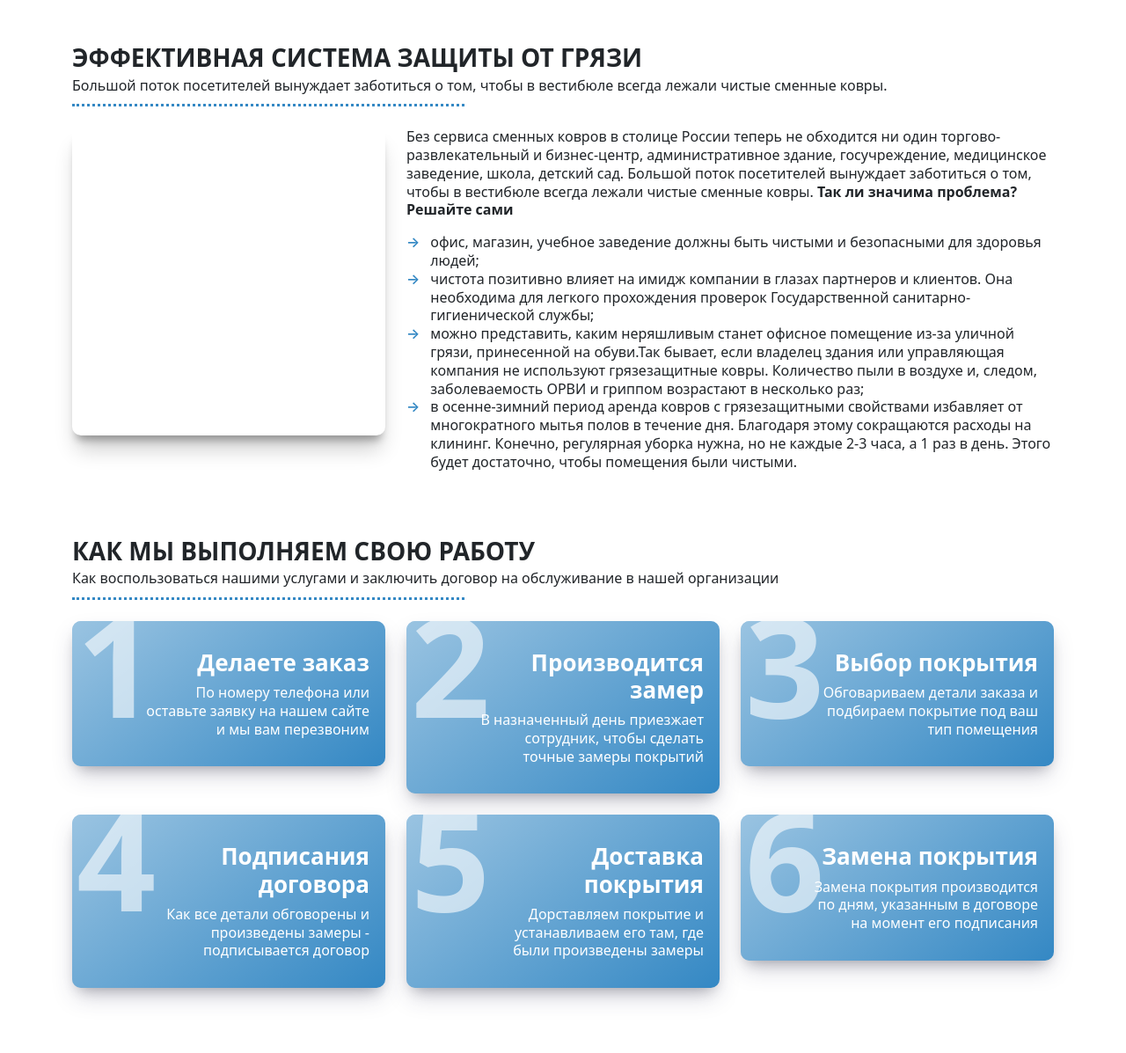
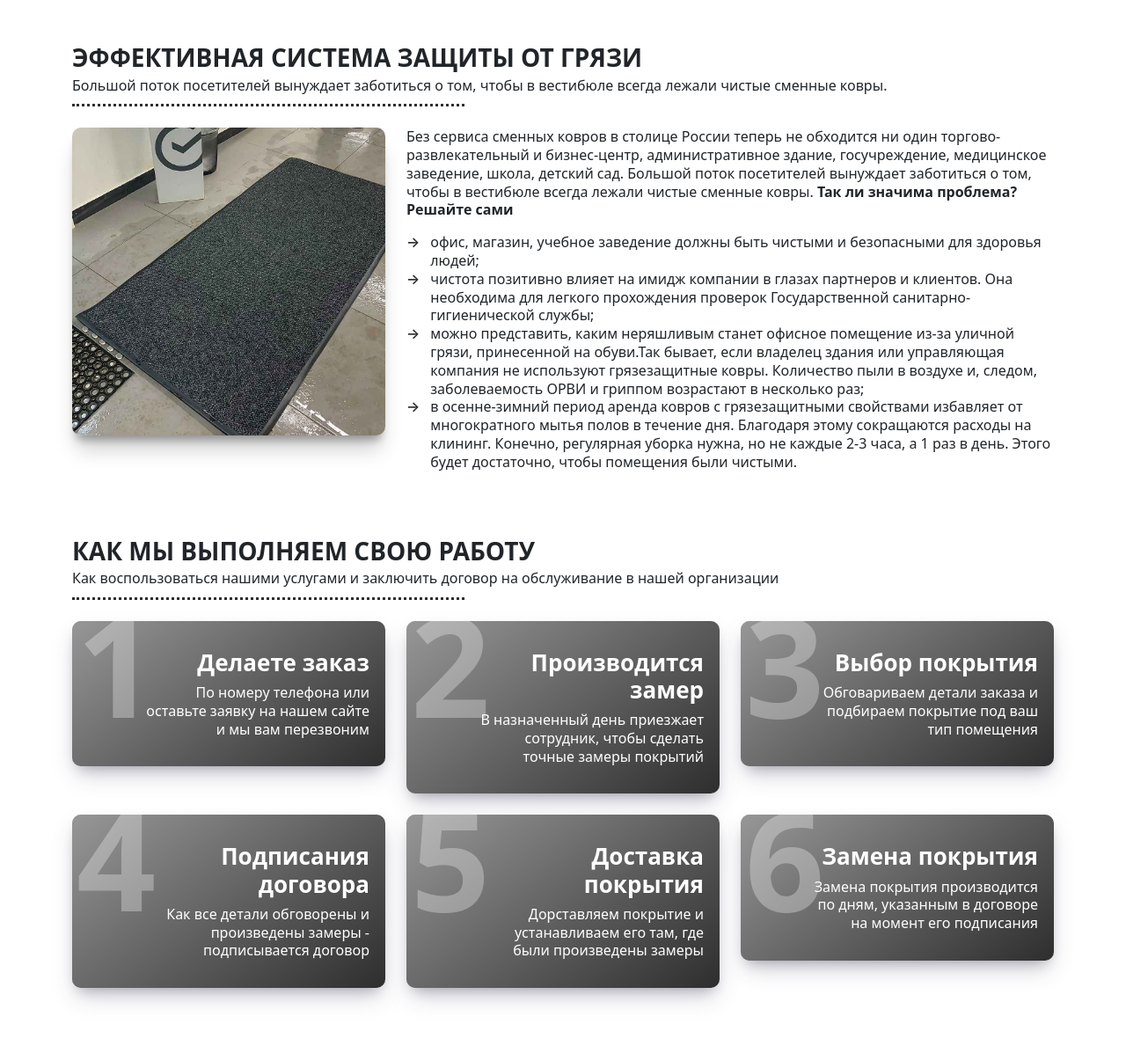
Before and after one commit to blessq12/vssk, a Laravel app: page / in a window 1280 px wide. Shown: the part 730-1927 px from the top of the page at 88% size. Run offline with Laravel 10, Linux system fonts and the light colour scheme; data comes from the database, SQL or seed files in the repository; style sheets or scripts are compiled from the project's sources; some libraries are stand-ins or nearby versions.

Commit message:
front update

```diff
--- a/resources/sass/_howBlock.sass
+++ b/resources/sass/_howBlock.sass
@@ -23,13 +23,15 @@
         color: $color-white
         font-size: 158px
         font-weight: 800
-        opacity: 0.6
+        opacity: 0.3
 
     & .content
         text-align: end
         position: relative
         color: $color-white
-        width: 80%
+        width: 85%
+        @media(min-width: 920px)
+            width: 80%
         & h3
             font-size: 26px
             font-weight: 600
--- a/resources/sass/_variables.sass
+++ b/resources/sass/_variables.sass
@@ -1,5 +1,5 @@
 
-$color-main: #3488c4
+$color-main: #2e2e2e
 $color-gray: #dedede
 $color-white: #ffffff
 $color-dark: #2e2e2e
--- a/resources/views/index.blade.php
+++ b/resources/views/index.blade.php
@@ -47,7 +47,7 @@
                 </div>
             </div>
         </nav>
-        <header style="background: url('https://arendakovrov.com/wp-content/uploads/2020/10/MVS_0012.jpg">
+        <header style="background: url('{{ asset('/assets/images/hero.jpg') }}')">
             <div class="overlay"></div>
             <div class="container position-relative">
                 <div class="row">
@@ -90,7 +90,7 @@
                 </div>
                 <div class="row">
                     <div class="col-12 col-md-4">
-                        <div class="image " style="background: url('//via.placeholder.com/1024x1024')"></div>
+                        <div class="image mt-0" style="background: url('{{ asset('/assets/images/effective.jpg') }}')"></div>
                     </div>
                     <div class="col-12 col-md-8">
                         <p>
```
Also changed, not shown: public/assets/images/effective.jpg (added), public/assets/images/hero.jpg (added), 4 other files.
